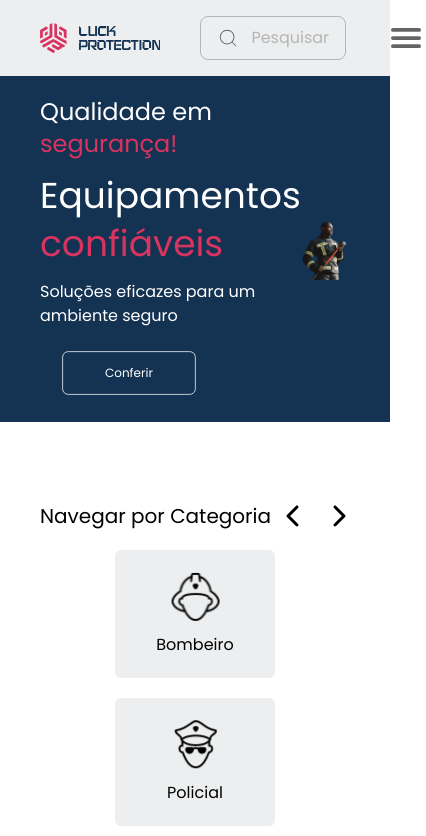
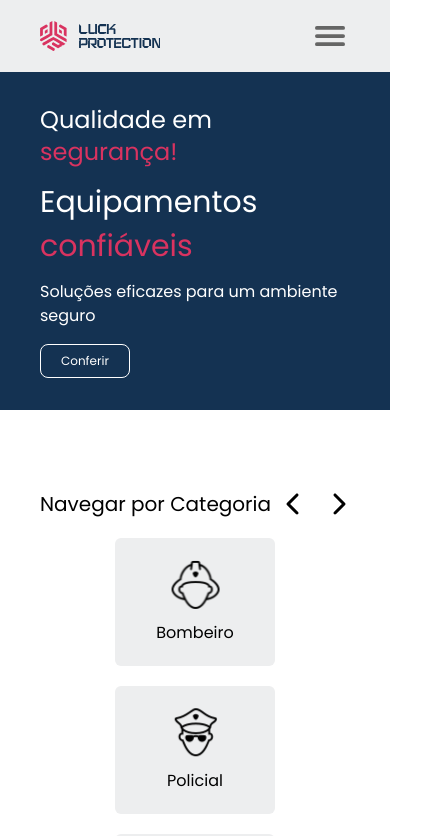
Before and after one commit to famgz/luck-protection-lp, a React (Vite) app: page / in a window 390 px wide. Shown: the top 836 px of the page, 426 px wide, since content can reach past the window. Built offline with nearby package versions, Linux system fonts and the light colour scheme.

Commit message:
fix home page reponsivity

```diff
--- a/src/components/Header.tsx
+++ b/src/components/Header.tsx
@@ -20,7 +20,9 @@ export default function Header() {
           <LogoText color="fill-secondary" size={10} position="vertical" />
         </Link>
 
-        <SearchBox />
+        <div className="hidden sm:block">
+          <SearchBox />
+        </div>
 
         <button className="flex items-center text-muted md:hidden">
           <IoMenu size={40} />
@@ -40,7 +42,8 @@ export default function Header() {
             </li>
             <li>
               <Link
-                to={'/'}
+                to={'https://www.instagram.com/luckprotection/'}
+                target="_blank"
                 className={
                   pathname.startsWith('/sobre')
                     ? currentLinkStyle
@@ -52,7 +55,8 @@ export default function Header() {
             </li>
             <li>
               <Link
-                to={'/'}
+                to={'https://wa.me/5511975305715'}
+                target="_blank"
                 className={
                   pathname.startsWith('/contato')
                     ? currentLinkStyle
--- a/src/components/Hero.tsx
+++ b/src/components/Hero.tsx
@@ -3,23 +3,25 @@ import { Link } from 'react-router-dom';
 export default function Hero() {
   return (
     <div className="bg-secondary px-24">
-      <div className="flex-center container !justify-between">
-        <div className="my-5 flex flex-col items-start gap-4 text-left text-white">
+      <div className="container grid grid-cols-1 min-[400px]:grid-cols-2">
+        <div className="my-8 flex flex-col items-start justify-center gap-4 text-left text-white">
           <p className="text-2xl">
             Qualidade em<span className="text-primary"> segurança!</span>
           </p>
           <div className="space-y-2">
-            <p className="text-4xl lg:text-7xl">Equipamentos</p>
-            <p className="text-4xl text-primary lg:text-7xl">confiáveis</p>
+            <p className="text-3xl sm:text-4xl lg:text-7xl">Equipamentos</p>
+            <p className="text-3xl text-primary sm:text-4xl lg:text-7xl">
+              confiáveis
+            </p>
           </div>
           <p>Soluções eficazes para um ambiente seguro</p>
-          <button className="btn-outline-white scale-75 md:scale-100">
+          <button className="btn-outline-white !px-5 !py-2 text-xs sm:!px-14 sm:!py-4 sm:!text-base">
             <Link to={'/catalogo'}>Conferir</Link>
           </button>
         </div>
 
-        <div>
-          <img src="/bombeiro.png" alt="" />
+        <div className="flex hidden min-h-full items-end justify-end min-[400px]:flex">
+          <img src="/bombeiro.png" alt="" className="max-h-[85%]" />
         </div>
       </div>
     </div>
--- a/src/globals.css
+++ b/src/globals.css
@@ -28,15 +28,15 @@ body {
 }
 
 .btn-outline-white {
-  @apply btn border text-white;
+  @apply btn border-[1px] text-white;
 }
 
 .btn-outline-secondary {
-  @apply btn border border-secondary text-secondary;
+  @apply btn border-[1px] border-secondary text-secondary;
 }
 
 .btn-outline-primary {
-  @apply btn border border-primary text-dark;
+  @apply btn border-[1px] border-primary text-dark;
 }
 
 .btn-secondary {
```
